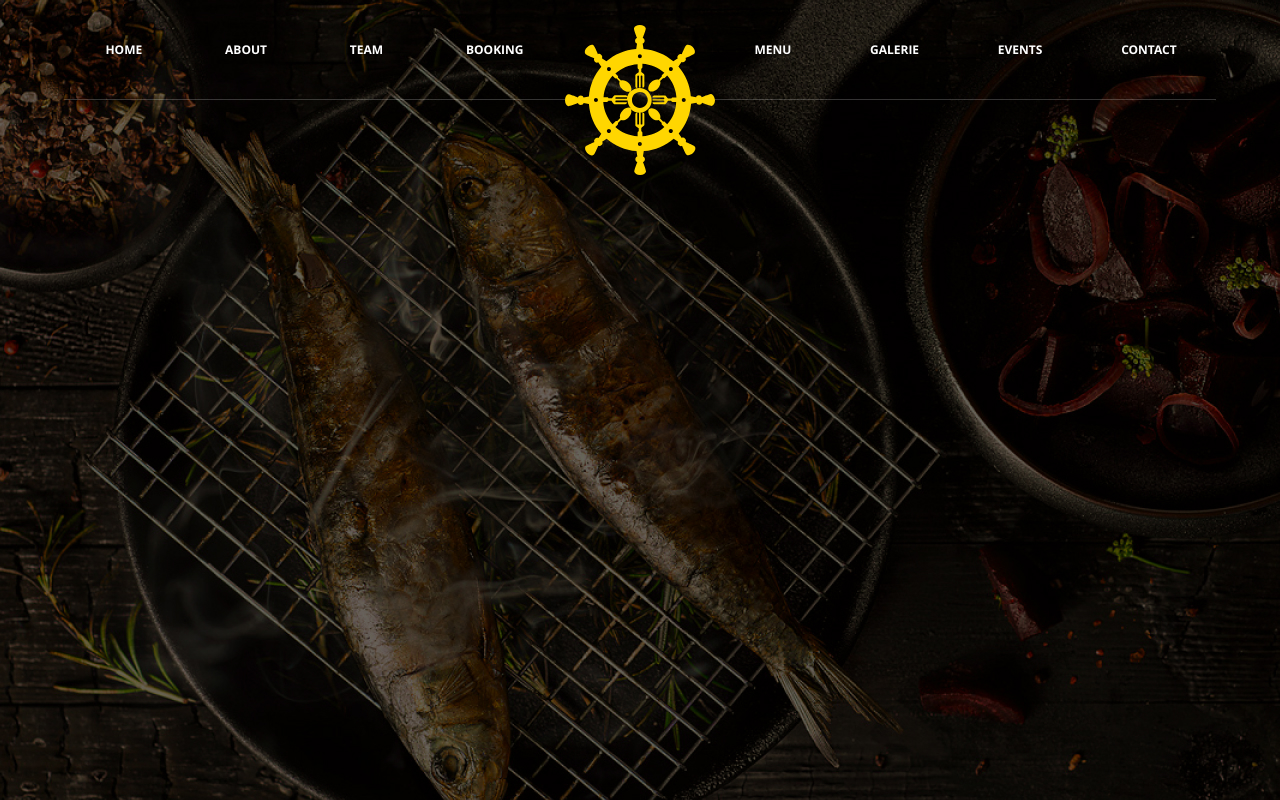
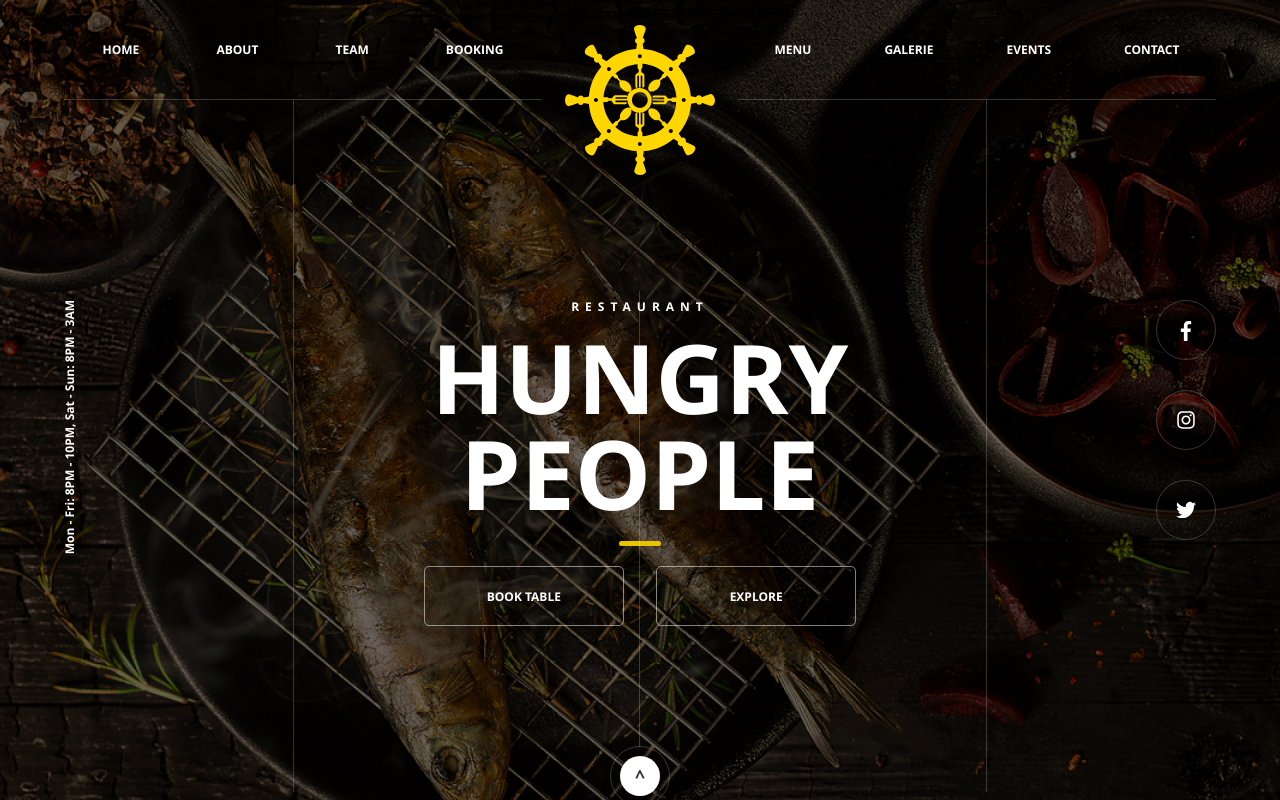
Before and after one commit to Maggoff/hunger, a plain HTML site: page index.html in a window 1280 px wide. Drawn offline with Linux system fonts and the light colour scheme.

Commit message:
Main change

```diff
--- a/css/style.css
+++ b/css/style.css
@@ -36,7 +36,7 @@ body{
   position: absolute;
 }
 
-.header__container{
+.header__inner{
   display: flex;
   justify-content: space-between;
 }
@@ -57,15 +57,165 @@ body{
   height: 18px;
 }
 
+.header__item:hover{
+  color: #e8c300;
+}
+
 .header__img{
   height: 150px;
+  margin: 0 2%;
 }
 
 .main{
+  padding-top: 100px;
   height: 100vh;
-  width: 100%;
   background-image: url(../img/header-bg.jpg);
   background-size: cover;
   background-repeat: no-repeat;
   background-position: center;
 }
+
+.main__inner{
+  display: flex;
+}
+
+.main__left{
+  width: 20%;
+  height: 86.5vh;
+  border-right: 1px solid rgba(255, 255, 255, 0.2);
+  text-align: center;
+  padding-top: 25vh;
+}
+
+.main__left__text{
+  writing-mode: vertical-rl;
+  transform: rotate(180deg);
+  font-size: 12px;
+  line-height: 12px;
+}
+
+.main__center{
+  width: 60%;
+  height: 86.5vh;
+  padding-top: 25vh;
+  text-align: center;
+}
+
+.main__center__upper-title{
+  font-size: 12px;
+  line-height: 14px;
+  letter-spacing: 0.5em;
+  text-transform: uppercase;
+  margin-bottom: 15px;
+}
+
+.main__center__title{
+  font-size: 96px;
+  line-height: 96px;
+  text-transform: uppercase;
+  padding-bottom: 30px;
+  margin-bottom: 15px;
+}
+
+.line{
+position: relative;
+}
+
+.line::after{
+  position: absolute;
+  bottom: 5px;
+  margin: 0 47%;
+  display: block;
+  content: "";
+  width: 6%;
+  height: 5px;
+  background-color: #e8c300;
+  border-radius: 50px;
+}
+
+.main__center__btn{
+  font-size: 12px;
+  line-height: 20px;
+  text-transform: uppercase;
+  padding: 20px 0;
+  text-align: center;
+  width: 200px;
+  height: 60px;
+  border: 1px solid rgba(255, 255, 255, 0.5);
+  border-radius: 5px;
+  margin: 0 2% 120px;
+}
+
+.main__center__btn:hover{
+  background-color: #e8c300;
+}
+
+.main__center__down{
+  width: 60px;
+  height: 60px;
+  margin: 0 auto;
+  display: flex;
+  align-items: center;
+  justify-content: center;
+  border-radius: 90px;
+  border: 1px solid rgba(255, 255, 255, 0.2);
+  position: relative;
+}
+
+.main__center__down::before{
+  position: absolute;
+  content: "";
+  width: 1px;
+  height: 57vh;
+  top: -57vh;
+  background-color: rgba(255, 255, 255, 0.2);
+}
+
+.main__center__down::after{
+  position: absolute;
+  content: "";
+  width: 1px;
+  bottom: -57vh;
+  height: 57vh;
+  background-color: rgba(255, 255, 255, 0.2);
+}
+
+.main__center__down__btn{
+  display: block;
+  width: 40px;
+  height: 40px;
+  background-color: #ffffff;
+  color: #333333;
+  border-radius: 90px;
+  margin: 0 auto;
+  display: flex;
+  align-items: center;
+  justify-content: center;
+}
+
+.main__right{
+  width: 20%;
+  height: 86.5vh;
+  border-left: 1px solid rgba(255, 255, 255, 0.2);
+  padding-top: 25vh;
+  display: flex;
+  flex-direction: column;
+}
+
+.main__right__contact{
+  width: 60px;
+  height: 60px;
+  margin-bottom: 30px;
+  margin-left: auto;
+  display: flex;
+  justify-content: center;
+  align-items: center;
+  border: 1px solid rgba(255, 255, 255, 0.2);
+  border-radius: 90px;
+}
+
+@media (max-width: 600px){
+  .header__navigation{
+    display: none;
+  }
+}
--- a/index.html
+++ b/index.html
@@ -13,7 +13,8 @@
 <body>
   <div class="site-container">
     <header class="header">
-      <div class="container header__container">
+      <div class="container">
+        <div class="header__inner">
           <nav class="header__navigation">
             <a href="#" class="header__item">Home</a>
             <a href="#" class="header__item">About</a>
@@ -28,9 +29,48 @@
             <a href="#" class="header__item">Contact</a>
           </nav>
         </div>
+      </div>
     </header>
     <section class="main">
-
+      <div class="container">
+        <div class="main__inner">
+          <div class="main__left">
+            <p class="main__left__text">
+              Mon - Fri: 8PM - 10PM, Sat - Sun: 8PM - 3AM
+            </p>
+          </div>
+          <div class="main__center">
+            <p class="main__center__upper-title">
+              Restaurant
+            </p>
+            <p class="main__center__title line">
+              Hungry people
+            </p>
+            <a href="#" class="main__center__btn">
+              Book table
+            </a>
+            <a href="#" class="main__center__btn">
+              Explore
+            </a>
+            <div class="main__center__down">
+              <a href="#" class="main__center__down__btn">
+                ^
+              </a>
+            </div>
+          </div>
+          <div class="main__right">
+            <a href="#" class="main__right__contact">
+              <img src="img/fb.svg" alt="Facebook" class="main__right__img">
+            </a>
+            <a href="#" class="main__right__contact">
+              <img src="img/in.svg" alt="Instagram" class="main__right__img">
+            </a>
+            <a href="#" class="main__right__contact">
+              <img src="img/tw.svg" alt="Twitter" class="main__right__img">
+            </a>
+          </div>
+        </div>
+      </div>
     </section>
   </div>
 </body>
```
Lines whose indentation alone changed are shown as unchanged.
